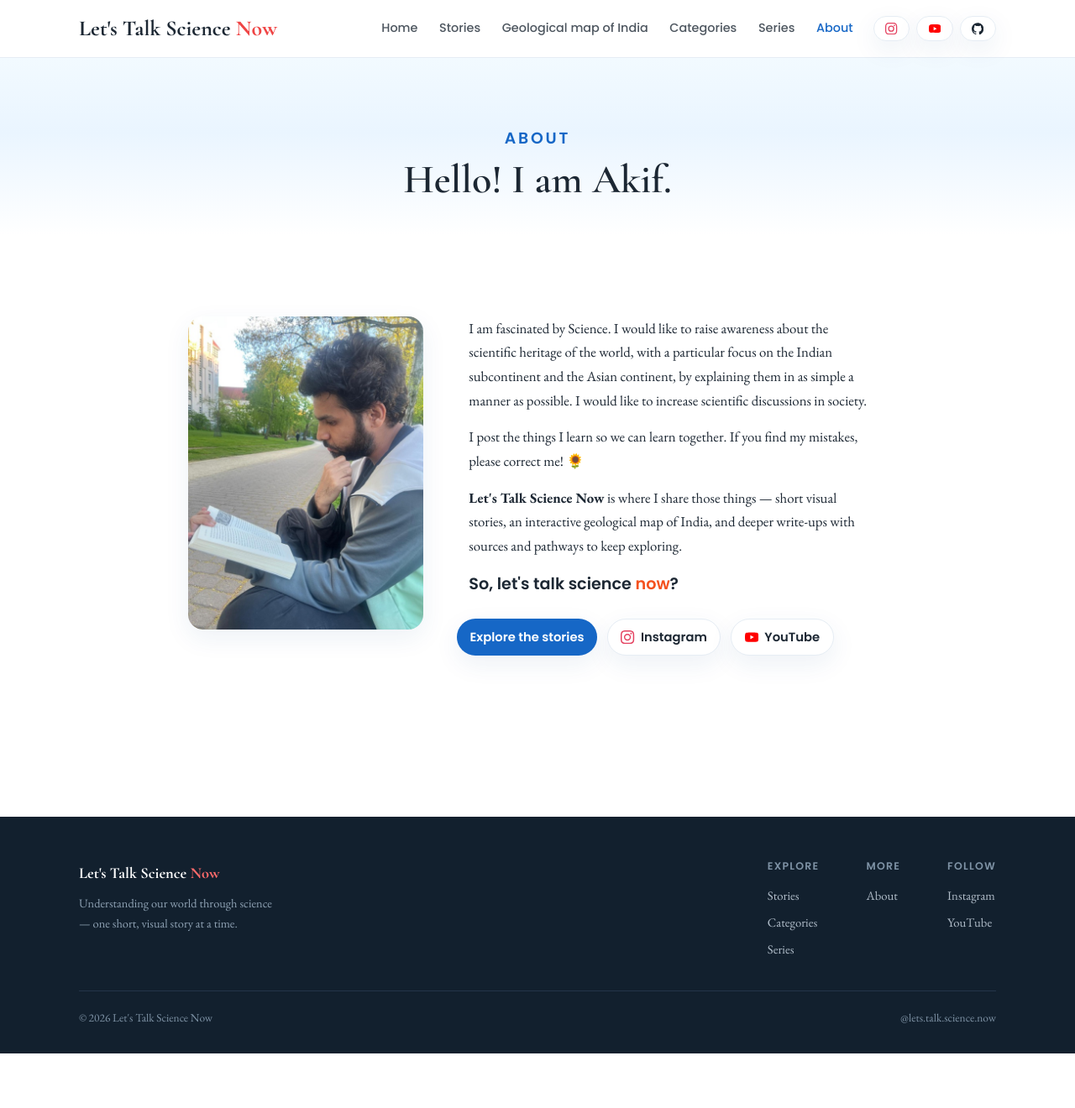
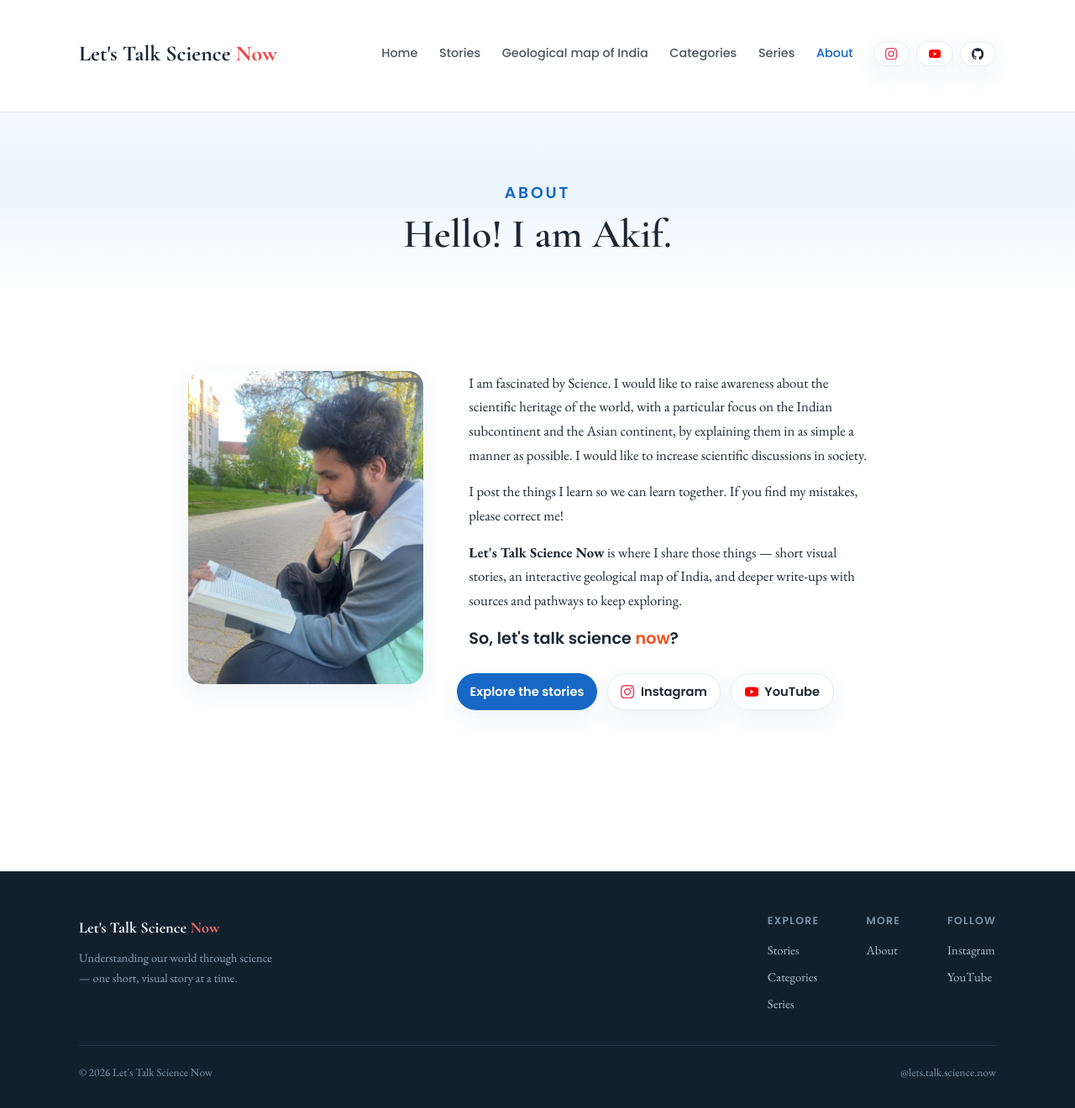
Before and after one commit to Akif-Vohra/LetsTalkScienceNow, a Jekyll site: the page built from about.html, in a window 1280 px wide and 1320 px high. Shown: the whole window at 84% size. Built offline with Jekyll 4.4.1, drawn with Linux system fonts in a browser that asks for light colours.

Commit message:
Hero polish: fold heading into copy, narrow to 290px, drop CTA line & sunflower; add header nav spacing

```diff
--- a/about.html
+++ b/about.html
@@ -29,7 +29,7 @@
     <div class="about-text">
       <div class="prose story__body" style="max-width:60ch;">
         <p>I am fascinated by Science. I would like to raise awareness about the scientific heritage of the world, with a particular focus on the Indian subcontinent and the Asian continent, by explaining them in as simple a manner as possible. I would like to increase scientific discussions in society.</p>
-        <p>I post the things I learn so we can learn together. If you find my mistakes, please correct me! 🌻</p>
+        <p>I post the things I learn so we can learn together. If you find my mistakes, please correct me!</p>
         <p><strong>Let's Talk Science Now</strong> is where I share those things — short visual stories, an <a href="{{ '/geological-map-of-india/' | relative_url }}">interactive geological map of India</a>, and deeper write-ups with sources and pathways to keep exploring.</p>
         <p style="font-family:var(--font-head);font-weight:600;font-size:1.2rem;color:var(--ink);margin-top:var(--sp-md);">So, let's talk science <span style="color:#f4511e;">now</span>?</p>
       </div>
--- a/assets/css/main.css
+++ b/assets/css/main.css
@@ -135,7 +135,7 @@
 
 /* Site header / navigation */
 .site-header{position:sticky;top:0;z-index:50;background:rgba(255,255,255,.86);backdrop-filter:saturate(180%) blur(10px);border-bottom:1px solid var(--line);}
-.site-nav{display:flex;align-items:center;gap:var(--sp-md);height:68px;}
+.site-nav{display:flex;align-items:center;gap:var(--sp-md);height:68px;margin-top:30px;margin-bottom:35px;}
 .brandmark{margin-right:auto;font-family:var(--font-display);font-weight:700;font-size:1.62rem;letter-spacing:0;color:var(--ink);}
 .brandmark .now{color:var(--red);}
 .site-menu{display:flex;align-items:center;gap:var(--sp-lg);}
@@ -207,7 +207,7 @@
 /* left intro text, aligned to the page container, blended over the image */
 .hero__content{position:relative;z-index:2;width:100%;display:flex;align-items:center;pointer-events:none;}
 .hero__content-inner{width:100%;padding:var(--sp-2xl) var(--sp-lg) var(--sp-2xl) clamp(var(--sp-lg),4vw,var(--sp-2xl));}
-.hero__text{max-width:min(42%,480px);}
+.hero__text{max-width:min(38%,290px);}
 .hero__text > *{pointer-events:auto;}
 .hero__title{font-size:clamp(2.1rem,4.4vw,3rem);color:#fff;text-shadow:0 2px 18px rgba(6,12,18,.55);}
 .hero__title .now{color:#ff8a8a;}
--- a/index.html
+++ b/index.html
@@ -27,14 +27,12 @@
   <div class="hero__content">
     <div class="hero__content-inner">
       <div class="hero__text">
-        <h1 class="hero__title">Hello! I am Akif.</h1>
         <p class="hero__lede">
-          I am fascinated by Science. I would like to raise awareness about the scientific heritage of the world, with a particular focus on the Indian subcontinent and the Asian continent, by explaining them in as simple a manner as possible. I would like to increase scientific discussions in society.
+          Hello! I am Akif. I am fascinated by Science. I would like to raise awareness about the scientific heritage of the world, with a particular focus on the Indian subcontinent and the Asian continent, by explaining them in as simple a manner as possible. I would like to increase scientific discussions in society.
         </p>
         <p class="hero__lede">
-          I post the things I learn so we can learn together. If you find my mistakes, please correct me! 🌻
+          I post the things I learn so we can learn together. If you find my mistakes, please correct me!
         </p>
-        <p class="hero__cta-line">So, <span class="ltsn">let's talk science <span class="now">now</span>?</span></p>
         <div class="hero__actions">
           <a class="btn btn-primary" href="{{ '/stories/' | relative_url }}">Explore the stories</a>
         </div>
```
